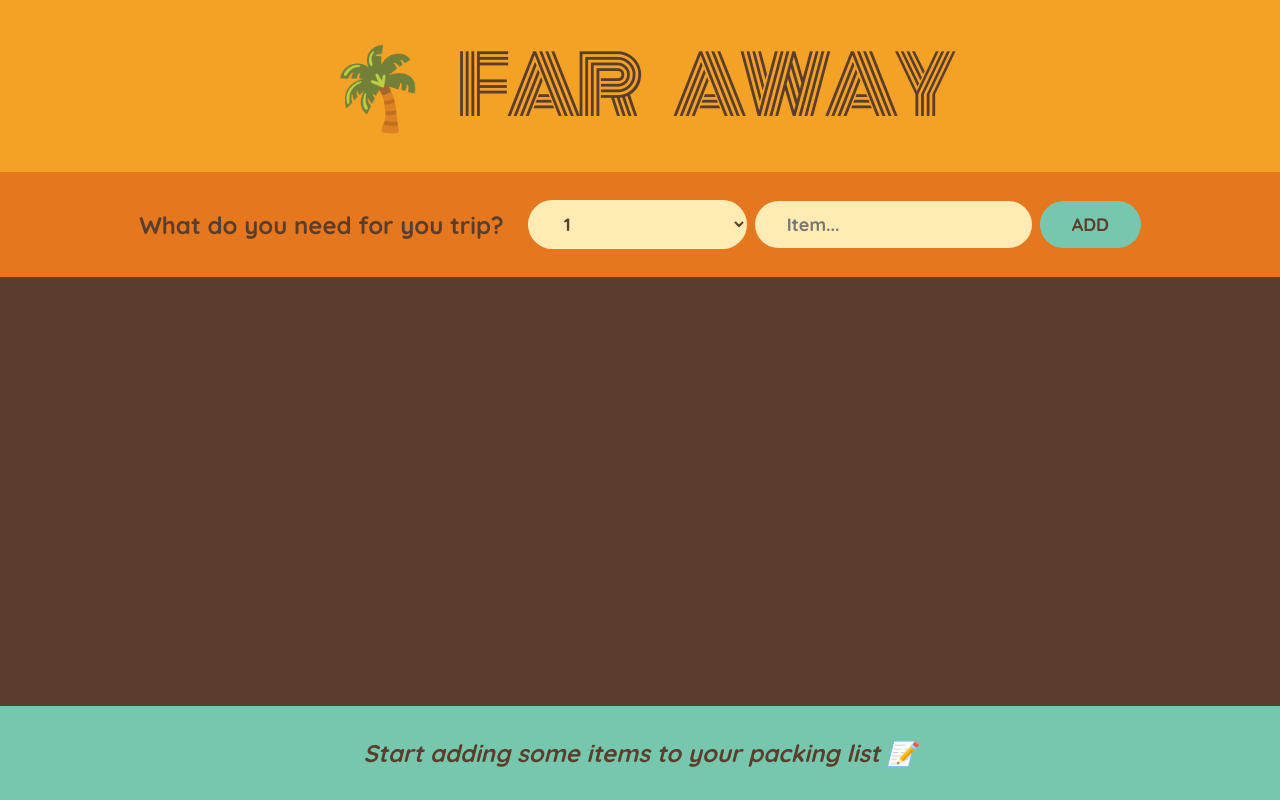
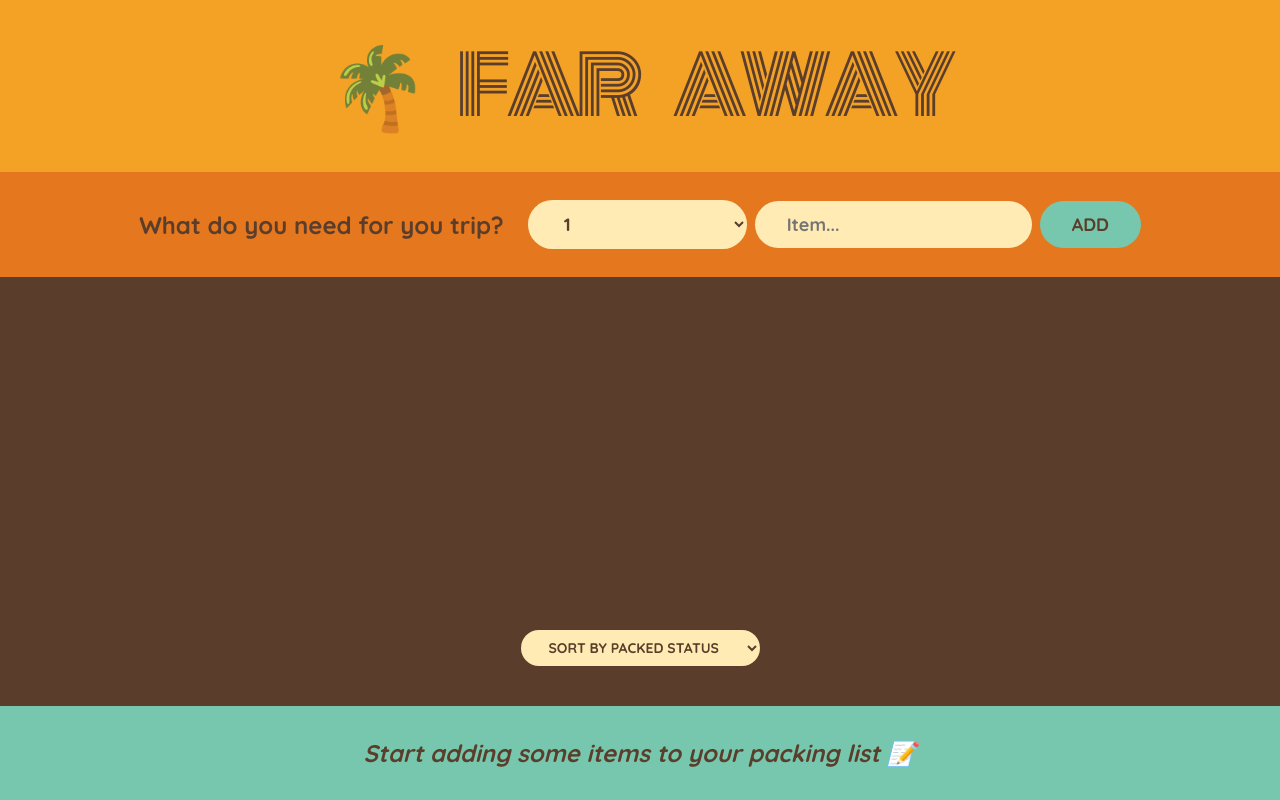
Before and after one commit to SeratiVilankulu/TravelList, a React (Create React App) app: page / in a window 1280 px wide. Built offline with nearby package versions, Linux system fonts and the light colour scheme.

Commit message:
sorting items in packing list

```diff
--- a/src/PackingList.jsx
+++ b/src/PackingList.jsx
@@ -1,14 +1,34 @@
 import Item from "./Item";
+import { useState } from "react";
 
 function PackingList({ items, onDeleteItem, onToggleItem }) {
+  const [sortBy, setSortBy] = useState("packed");
+
+  let sortedItems;
+  if (sortBy === "input") sortedItems = items;
+  if (sortBy === "description") sortedItems = items.slice().sort((a, b) => a.description.localeCompare(b.description));
+  if (sortBy === "packed") sortedItems = items.slice().sort((a, b) => a.packed - b.packed);
+
   return (
     <>
       <div className="list">
         <ul>
-          {items.map((item) => (
-            <Item item={item} key={item.id} onDeleteItem={onDeleteItem} onToggleItem={onToggleItem} />
+          {sortedItems?.map((item) => (
+            <Item
+              item={item}
+              key={item.id}
+              onDeleteItem={onDeleteItem}
+              onToggleItem={onToggleItem}
+            />
           ))}
         </ul>
+        <div className="actions">
+          <select value={sortBy} onChange={(e) => setSortBy(e.target.value)}>
+            <option value="input">Sort by input order</option>
+            <option value="description">Sort by description</option>
+            <option value="packed">Sort by packed status</option>
+          </select>
+        </div>
       </div>
     </>
   );
```
